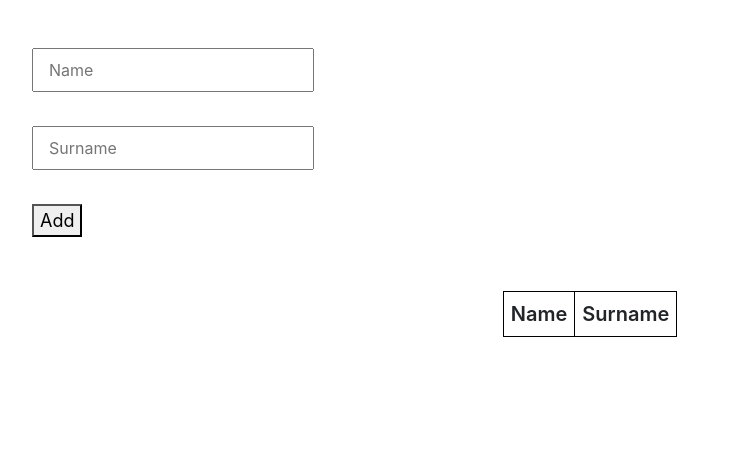
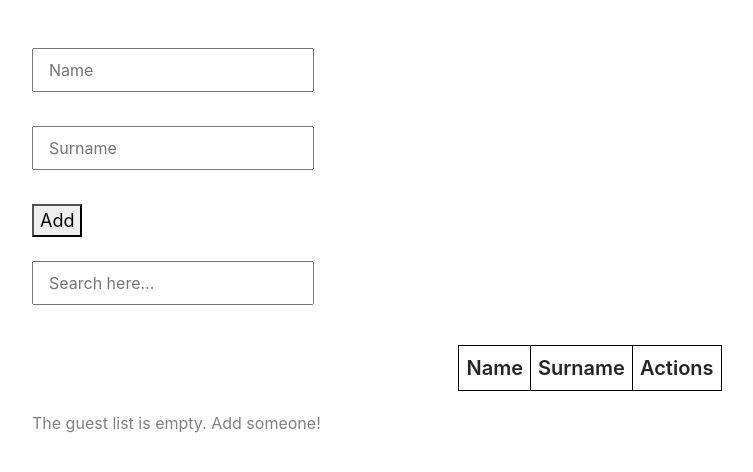
Before and after one commit to pratikparmar0502/react-app-task-, a React (Create React App) app: page / in a window 1280 px wide. Shown: the top 472 px of the page, without its empty margins (50-803 px from the left). Built offline with nearby package versions, Linux system fonts and the light colour scheme.

Commit message:
crud tasksss

```diff
--- a/src/Component/All-task/Tasksss.jsx
+++ b/src/Component/All-task/Tasksss.jsx
@@ -1,11 +1,12 @@
 import { useState } from "react";
-import { Button, Container } from "react-bootstrap";
+import { Container } from "react-bootstrap";
 
 const Tasksss = () => {
   const [name, setName] = useState("");
   const [surname, setSurname] = useState("");
   const [list, setList] = useState([]);
-  const [editid, setEditid] = useState();
+  const [editid, setEditid] = useState(null);
+  const [search, setSearch] = useState("");
 
   const handleSubmit = () => {
     // console.log(name);
@@ -53,6 +54,10 @@ const Tasksss = () => {
   //   delData(index);
   // };
 
+  const filteredList = list.filter((item) =>
+    item.name.toLowerCase().includes(search.toLowerCase()),
+  );
+
   return (
     <>
       <br />
@@ -84,6 +89,13 @@ const Tasksss = () => {
 
         <br />
         <br />
+        <input
+          type="search"
+          name="search"
+          value={search}
+          onChange={(e) => setSearch(e.target.value)}
+          placeholder="Search here..."
+        />
 
         <table border={1}>
           <thead>
@@ -108,10 +120,20 @@ const Tasksss = () => {
               >
                 Surname
               </td>
+              <td
+                style={{
+                  fontSize: "20px",
+                  fontWeight: "600",
+                  padding: "7px",
+                  border: "1px solid black",
+                }}
+              >
+                Actions
+              </td>
             </tr>
           </thead>
           <tbody>
-            {list.map((i, index) => (
+            {filteredList.map((i, index) => (
               <tr key={index}>
                 <td
                   style={{
@@ -150,6 +172,17 @@ const Tasksss = () => {
             ))}
           </tbody>
         </table>
+        {list.length > 0 && filteredList.length === 0 && (
+          <p style={{ color: "red", marginTop: "20px", textAlign: "center" }}>
+            No guest found matching "{search}"
+          </p>
+        )}
+
+        {list.length === 0 && (
+          <p style={{ marginTop: "20px", color: "gray" }}>
+            The guest list is empty. Add someone!
+          </p>
+        )}
       </Container>
     </>
   );
```
